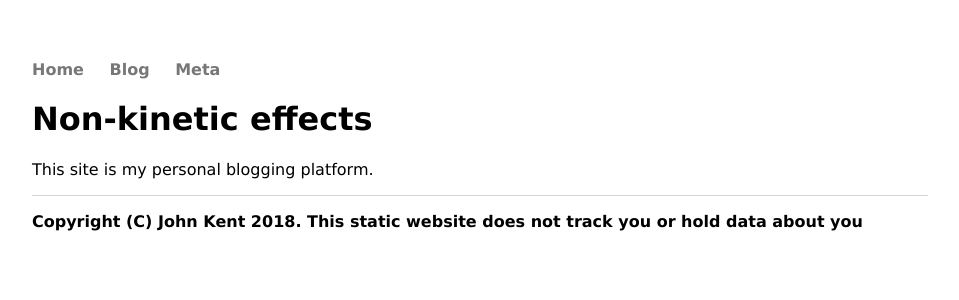
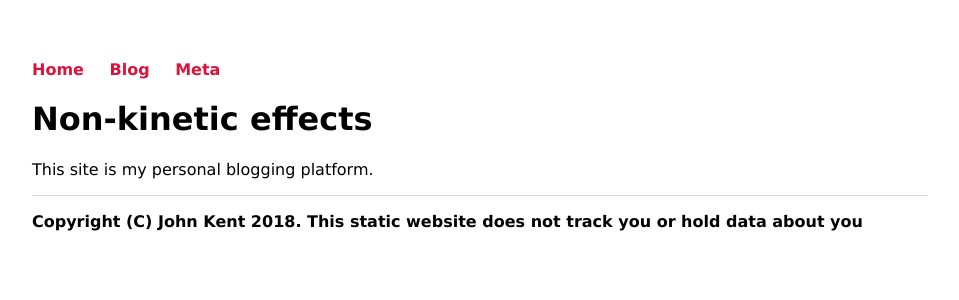
Before and after one commit to KineticLensman/KineticLensman.github.io, a Jekyll site: the page built from index.html, in a window 1280 px wide. Shown: the top 300 px of the page, without its empty margins (160-1119 px from the left). Built offline with Jekyll 4.4.1, drawn with Linux system fonts in a browser that asks for light colours.

Commit message:
Update main.css
testing colours

```diff
--- a/css/main.css
+++ b/css/main.css
@@ -16,7 +16,7 @@ nav ul li, footer ul li {
 }
 a {
     text-decoration: none;
-    color: #777;
+    color: #DC143C /* #777; */
 }
 a:hover {
     text-decoration: underline;
```
